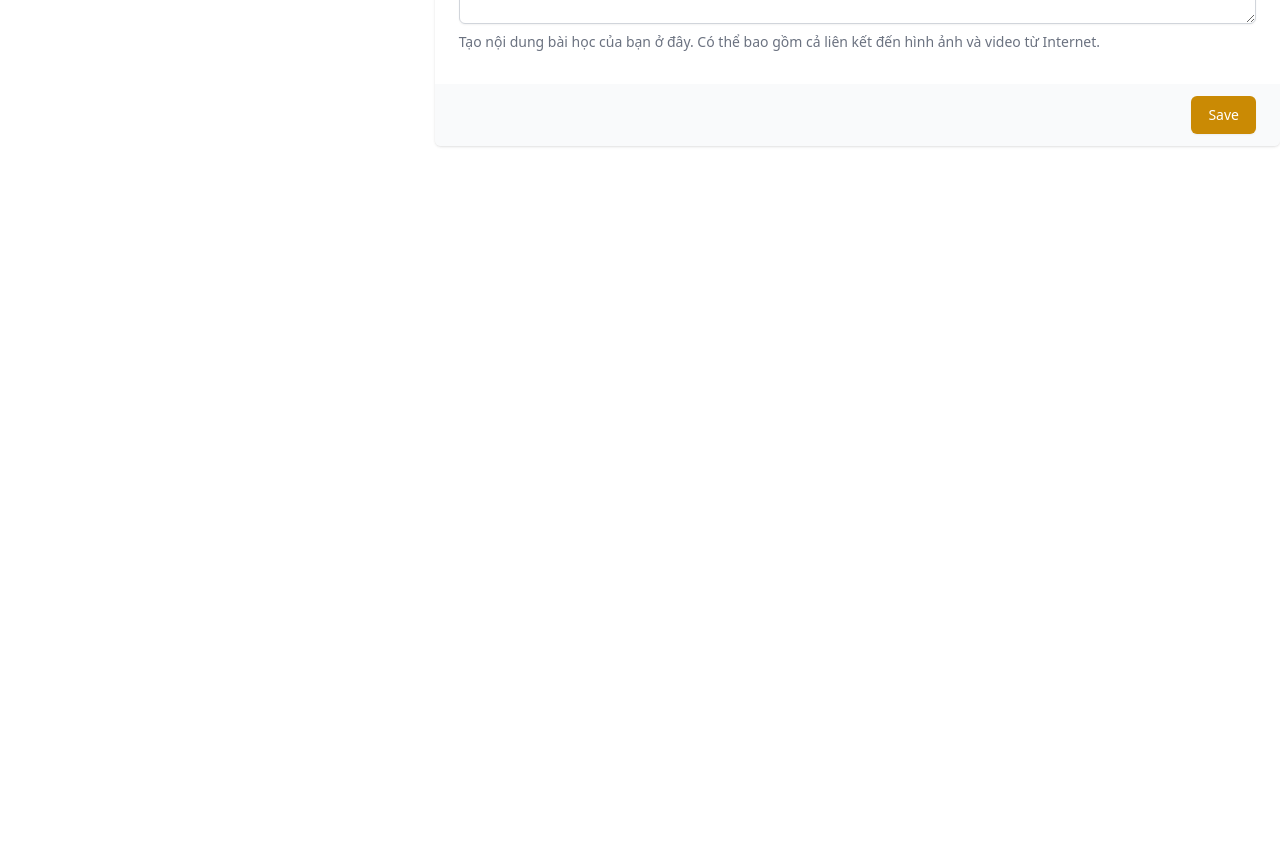
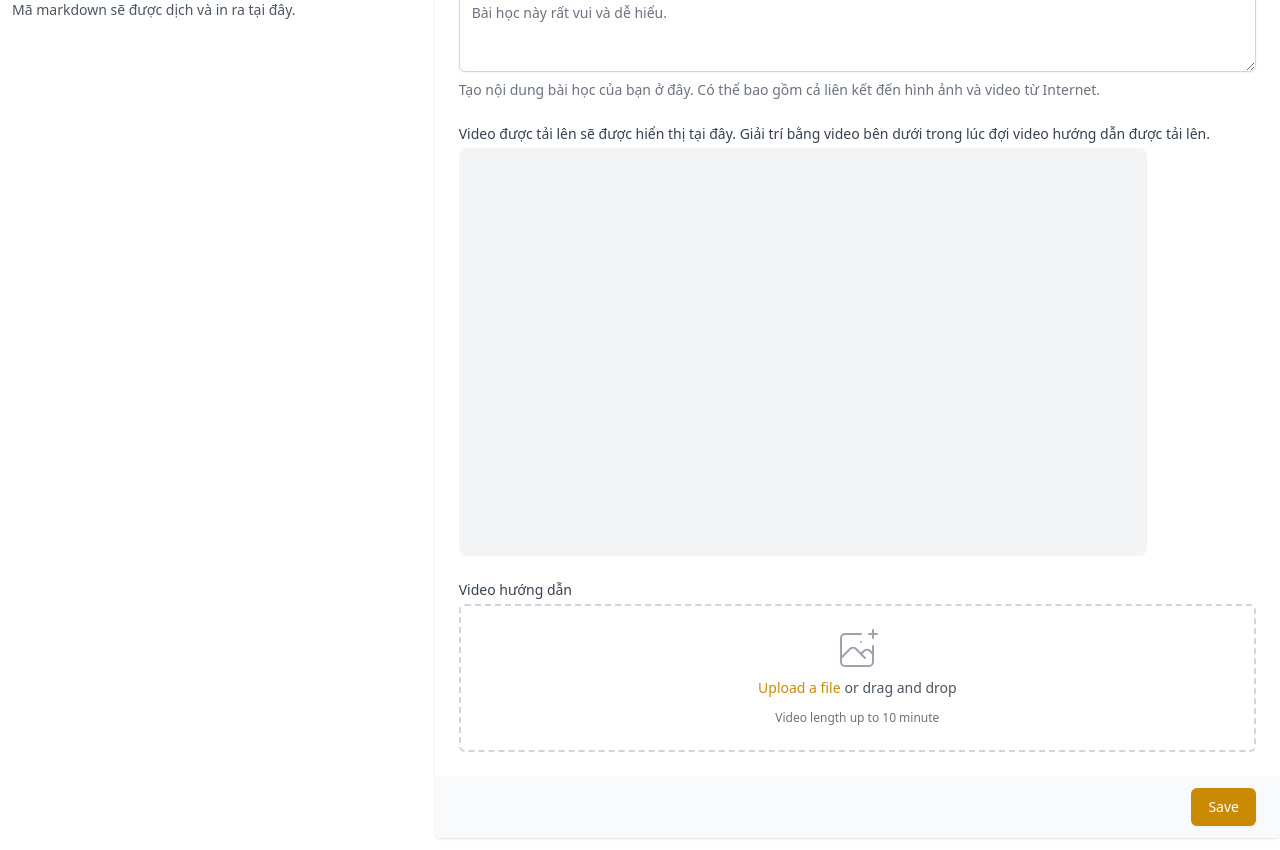
Before and after one commit to ntvinh2005/traditional-music-web-client, a React (Create React App) app: page /course/createLessons/1 in a window 1280 px wide. Shown: the part 280-1130 px from the top of the page. Before the commit the page ends 800 px from the top, so only its background shows below. Built offline with nearby package versions, Linux system fonts and the light colour scheme; no server answers; the HTML template or start-up script is replaced by a standard one.

Commit message:
Add video upload function for client

```diff
--- a/package.json
+++ b/package.json
@@ -14,6 +14,7 @@
     "markdown-to-jsx": "^7.1.7",
     "react": "^18.2.0",
     "react-dom": "^18.2.0",
+    "react-player": "^2.11.0",
     "react-router-dom": "^6.3.0",
     "react-scripts": "5.0.1",
     "web-vitals": "^2.1.4"
--- a/src/components/course/CreateCourse.js
+++ b/src/components/course/CreateCourse.js
@@ -152,7 +152,7 @@ const CreateCourse = () => {
                         <div className="flex text-sm text-gray-600">
                           <label
                             htmlFor="file-upload"
-                            className="relative cursor-pointer rounded-md bg-white font-medium text-indigo-600 focus-within:outline-none focus-within:ring-2 focus-within:ring-indigo-500 focus-within:ring-offset-2 hover:text-indigo-500"
+                            className="relative cursor-pointer rounded-md bg-white font-medium text-yellow-600 focus-within:outline-none focus-within:ring-2 focus-within:ring-yellow-500 focus-within:ring-offset-2 hover:text-yellow-500"
                           >
                             <span>Upload a file</span>
                             <input
--- a/src/components/layout/Navbar.js
+++ b/src/components/layout/Navbar.js
@@ -67,7 +67,7 @@ const Navbar = () => {
             ))}
             {user !== null ? (
               <>
-                <div class="relative inline-block text-left">
+                <div className="relative inline-block text-left">
                   <div>
                     <a
                       className="font-medium text-yellow-600 hover:text-yellow-500 hover:cursor-pointer inline-flex w-full justify-center"
@@ -81,7 +81,7 @@ const Navbar = () => {
                   </div>
                   {dropdown === true && (
                     <div
-                      class="absolute right-0 z-10 mt-2 w-56 rounded-md bg-white shadow-lg ring-1 ring-black ring-opacity-5 focus:outline-none align-middle justify-center"
+                      className="absolute right-0 z-10 mt-2 w-56 rounded-md bg-white shadow-lg ring-1 ring-black ring-opacity-5 focus:outline-none align-middle justify-center"
                       role="menu"
                       aria-orientation="vertical"
                       aria-labelledby="menu-button"
@@ -153,7 +153,7 @@ const Navbar = () => {
               ))}
               {user !== null ? (
                 <>
-                  <div class="relative inline-block text-left">
+                  <div className="relative inline-block text-left">
                     <div>
                       <a
                         className="font-medium text-yellow-600 hover:text-yellow-500 hover:cursor-pointer w-full justify-center block rounded-md px-3 py-2 text-base"
--- a/src/components/posts/CreatePost.js
+++ b/src/components/posts/CreatePost.js
@@ -1,12 +1,20 @@
 import React, { useState, useContext, useEffect } from "react";
 import { PostContext } from "../../contexts/PostContext";
+import { AuthContext } from "../../contexts/AuthContext";
 import { CourseContext } from "../../contexts/CourseContext";
 import { useParams } from "react-router-dom";
 import Markdown from "markdown-to-jsx";
 import Navbar from "../layout/Navbar";
 
+import { storage } from "../../firebase";
+import ReactPlayer from "react-player";
+
 const CreatePost = () => {
   const { courseId } = useParams();
+
+  const {
+    authState: { user },
+  } = useContext(AuthContext);
 
   const {
     getCourse,
@@ -20,10 +28,27 @@ const CreatePost = () => {
 
   const [header, setHeader] = useState("");
   const [html, setHtml] = useState("");
+  const [videoUrl, setVideoUrl] = useState("");
+
+  const handleUpload = async (event) => {
+    const file = event.target.files[0];
+
+    let filePath = user._id + "/post/" + file.name;
+    const uploadTask = storage.ref(filePath).put(file);
+
+    uploadTask.then(() => {
+      uploadTask.snapshot.ref.getDownloadURL().then((url) => {
+        setVideoUrl(url);
+        console.log(videoUrl);
+      });
+    });
+  };
+
   const handleSubmit = async () => {
     const newPost = {
       title: header,
       content: html,
+      videoUrl: videoUrl,
     };
     await createPost(courseId, newPost);
     console.log(header, html);
@@ -31,7 +56,9 @@ const CreatePost = () => {
 
   return (
     <div>
-    <Navbar/>
+      <Navbar />
+      <br/>
+      <br/>
       <div class="md:grid md:grid-cols-3 md:gap-6 mb-3 mt-3 ">
         <div class="md:col-span-1">
           <div class="px-4 sm:px-0 ml-3">
@@ -41,8 +68,8 @@ const CreatePost = () => {
             <p class="mt-1 text-sm text-gray-600">
               Sáng tạo bài học cho khóa học của bạn ngay tại đây.
             </p>
-            <br/>
-            <br/>
+            <br />
+            <br />
             <h3 class="text-lg font-medium leading-6 text-gray-900">
               Xem trước nội dung bài học của bạn
             </h3>
@@ -50,7 +77,7 @@ const CreatePost = () => {
               Mã markdown sẽ được dịch và in ra tại đây.
             </p>
             <div>
-                <Markdown>{html}</Markdown>
+              <Markdown>{html}</Markdown>
             </div>
           </div>
         </div>
@@ -102,9 +129,87 @@ const CreatePost = () => {
                     ></textarea>
                   </div>
                   <p class="mt-2 text-sm text-gray-500">
-                    Tạo nội dung bài học của bạn ở đây. Có thể bao gồm cả liên kết đến hình ảnh và video từ Internet.
-                    {" "}
+                    Tạo nội dung bài học của bạn ở đây. Có thể bao gồm cả liên
+                    kết đến hình ảnh và video từ Internet.{" "}
                   </p>
+                </div>
+
+                <div>
+                  <label className="block text-sm font-medium text-gray-700">
+                    {videoUrl === "" ? (
+                      <>
+                        Video được tải lên sẽ được hiển thị tại đây. Giải trí
+                        bằng video bên dưới trong lúc đợi video hướng dẫn được
+                        tải lên.
+                      </>
+                    ) : (
+                      <>
+                        Video của bạn đã được tải lên. Hoàn thành biểu mẫu và
+                        nhấn Save
+                      </>
+                    )}
+                  </label>
+                  <div className="mt-1 flex items-center">
+                    <span className="inline-block overflow-hidden rounded-lg bg-gray-100">
+                      <div className="mx-auto md:p-6 sm:p-0 rounded-lg">
+                        {videoUrl === "" ? (
+                          <ReactPlayer
+                            url="https://www.youtube.com/watch?v=oUFJJNQGwhk"
+                            playing={true}
+                            controls={false}
+                            className="w-full h-auto rounded-lg"
+                          />
+                        ) : (
+                          <video controls className="w-full h-auto rounded-lg">
+                            <source src={videoUrl} />
+                          </video>
+                        )}
+                      </div>
+                    </span>
+                  </div>
+                </div>
+
+                <div>
+                  <label className="block text-sm font-medium text-gray-700">
+                    Video hướng dẫn
+                  </label>
+                  <div className="mt-1 flex justify-center rounded-md border-2 border-dashed border-gray-300 px-6 pt-5 pb-6">
+                    <div className="space-y-1 text-center">
+                      <svg
+                        className="mx-auto h-12 w-12 text-gray-400"
+                        stroke="currentColor"
+                        fill="none"
+                        viewBox="0 0 48 48"
+                        aria-hidden="true"
+                      >
+                        <path
+                          d="M28 8H12a4 4 0 00-4 4v20m32-12v8m0 0v8a4 4 0 01-4 4H12a4 4 0 01-4-4v-4m32-4l-3.172-3.172a4 4 0 00-5.656 0L28 28M8 32l9.172-9.172a4 4 0 015.656 0L28 28m0 0l4 4m4-24h8m-4-4v8m-12 4h.02"
+                          strokeWidth={2}
+                          strokeLinecap="round"
+                          strokeLinejoin="round"
+                        />
+                      </svg>
+                      <div className="flex text-sm text-gray-600">
+                        <label
+                          htmlFor="file-upload"
+                          className="relative cursor-pointer rounded-md bg-white font-medium text-yellow-600 focus-within:outline-none focus-within:ring-2 focus-within:ring-yellow-500 focus-within:ring-offset-2 hover:text-yellow-500"
+                        >
+                          <span>Upload a file</span>
+                          <input
+                            id="file-upload"
+                            name="file-upload"
+                            type="file"
+                            className="sr-only"
+                            onChange={handleUpload}
+                          />
+                        </label>
+                        <p className="pl-1">or drag and drop</p>
+                      </div>
+                      <p className="text-xs text-gray-500">
+                        Video length up to 10 minute
+                      </p>
+                    </div>
+                  </div>
                 </div>
               </div>
               <div class="bg-gray-50 px-4 py-3 text-right sm:px-6">
--- a/src/components/posts/Post.js
+++ b/src/components/posts/Post.js
@@ -18,7 +18,17 @@ const Post = () => {
   return (
     <>
       <Navbar />
-      <div className="bg-yellow-50 shadow-lg rounded-lg p-8 pb-12 mb-8 mt-4 md:mx-8">
+      <br />
+      <br />
+      <div className="bg-yellow-50 shadow-lg rounded-lg mb-8 mt-4 md:mx-8">
+        {posts[0] !== undefined && (
+          <div className="mx-auto md:p-6 sm:p-0 rounded-lg">
+            <video controls className="w-full h-auto rounded-lg">
+              <source src={posts[0].videoUrl}/>
+            </video>
+          </div>
+        )}
+        <div className="p-8 pb-12">
         <h2 className="mt-6 text-center text-3xl font-bold tracking-tight text-yellow-900">
           {posts[0] !== undefined && String(posts[0].title)}
         </h2>
@@ -30,6 +40,7 @@ const Post = () => {
             <Markdown>{String(posts[0].content)}</Markdown>
           )}
         </div>
+        </div>
       </div>
     </>
   );
```
Also changed, not shown: 1 other file (tests, documents, lock files or other folders).
